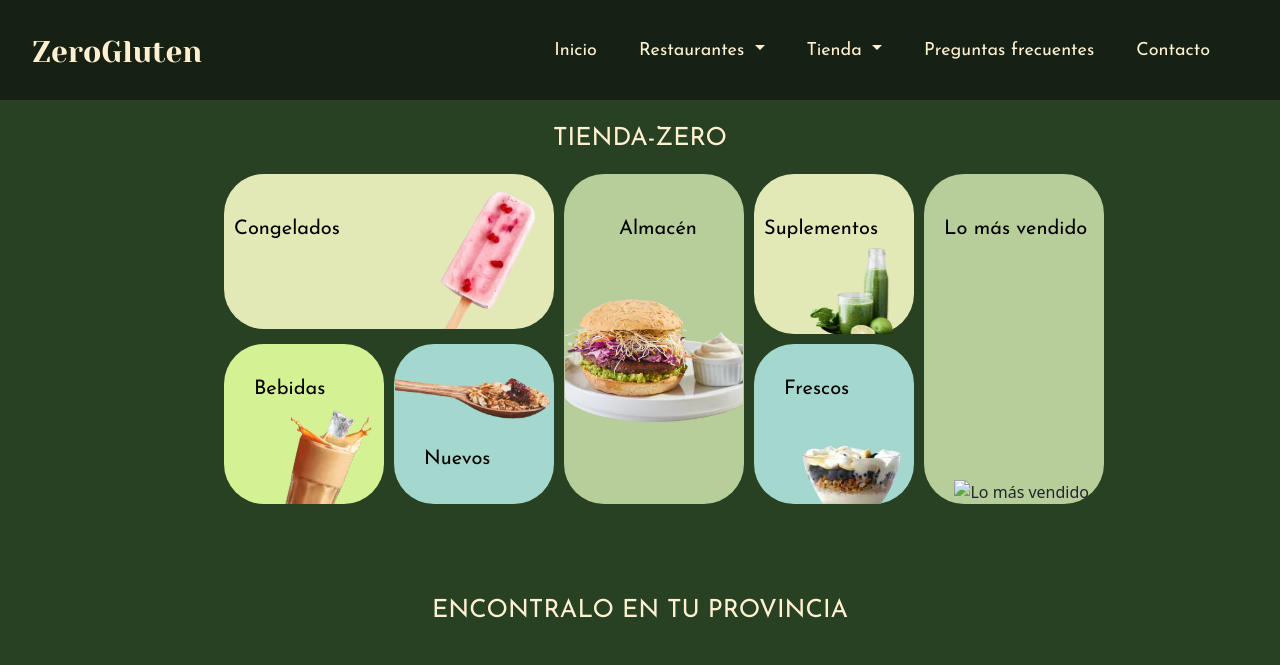
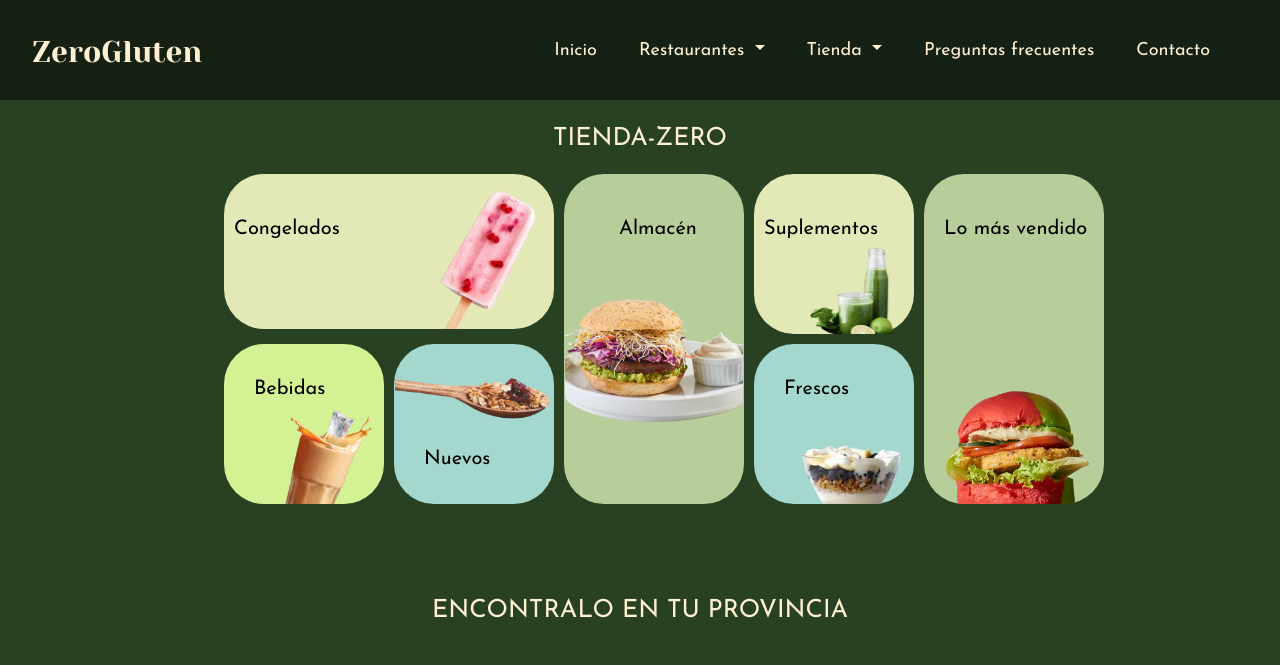
Before and after one commit to pmisiac00/ZeroGluten-CAC, a plain HTML site: page tiendas.html in a window 1280 px wide. Shown: the top 665 px of the page. Drawn offline with nearby package versions, Linux system fonts and the light colour scheme.

Commit message:
Update tiendas.html

```diff
--- a/tiendas.html
+++ b/tiendas.html
@@ -310,7 +310,7 @@
 
         <div class="col col7">
             <a class="ctienda lmv" href="#">Lo más vendido</a>
-            <img src="img/lo mas vendido.png" alt="Lo más vendido" class="img-lmv">
+            <img src="img/lo-mas-vendido.png" alt="Lo más vendido" class="img-lmv">
         </div>
     </div>
 </div>
```
